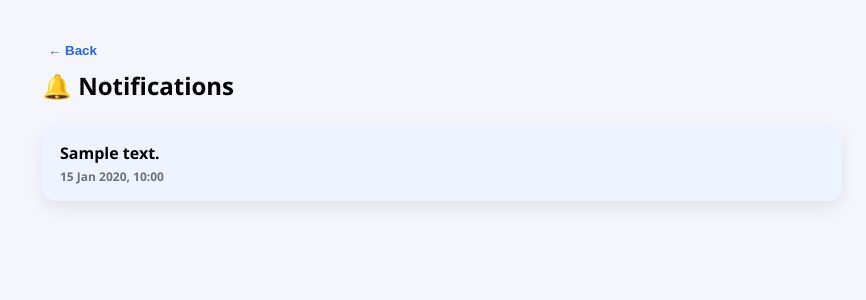
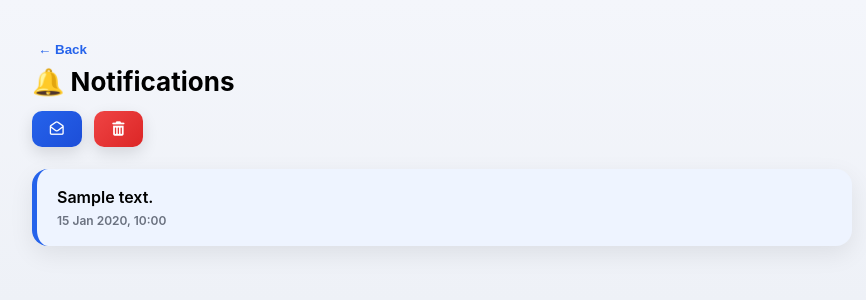
Before and after one commit to adithyaaneesh/django_wheelzy, a Django app: template wheelzy_app/templates/notifications.html in a window 1280 px wide. Shown: the top 300 px of the page, without its empty margins (198-1064 px from the left). Run offline with Django 3.2, Linux system fonts and the light colour scheme; the template is opened without the code that fills it: most values are stand-ins (such as "Sample title", 1, 10 or a date in 2020); some libraries are stand-ins or nearby versions.

Commit message:
minor changes

```diff
--- a/wheelzy_app/templates/notifications.html
+++ b/wheelzy_app/templates/notifications.html
@@ -3,50 +3,86 @@
 <head>
     <title>Notifications | Wheelzy</title>
     <meta name="viewport" content="width=device-width, initial-scale=1.0">
+    <link rel="stylesheet" href="https://cdnjs.cloudflare.com/ajax/libs/font-awesome/7.0.1/css/all.min.css" integrity="sha512-2SwdPD6INVrV/lHTZbO2nodKhrnDdJK9/kg2XD1r9uGqPo1cUbujc+IYdlYdEErWNu69gVcYgdxlmVmzTWnetw==" crossorigin="anonymous" referrerpolicy="no-referrer" />
 
     <style>
         body {
-            font-family: "Segoe UI", Tahoma, sans-serif;
-            background: #f4f6fb;
+            font-family: "Inter", "Segoe UI", Tahoma, sans-serif;
+            background: linear-gradient(180deg, #f4f6fb, #eef1f7);
             padding: 30px;
         }
 
         .page-header {
-            max-width: 800px;
+            max-width: 820px;
             margin: auto;
-            margin-bottom: 24px;
+            margin-bottom: 22px;
         }
 
         .page-header h2 {
-            margin: 0;
+            margin: 8px 0 14px;
+            font-size: 26px;
+        }
+
+        .actions {
+            display: flex;
+            gap: 12px;
+            flex-wrap: wrap;
+        }
+
+        .action-btn {
+            padding: 10px 16px;
+            border-radius: 10px;
+            border: none;
+            font-size: 14px;
+            font-weight: 600;
+            cursor: pointer;
+            transition: transform .15s ease, box-shadow .15s ease;
+            box-shadow: 0 6px 16px rgba(0,0,0,.12);
+        }
+
+        .action-btn:hover {
+            transform: translateY(-1px);
+        }
+
+        .mark-all {
+            background: linear-gradient(135deg,#2563eb,#1d4ed8);
+            color: white;
+        }
+
+        .clear-read {
+            background: linear-gradient(135deg,#ef4444,#dc2626);
+            color: white;
         }
 
         .notification-list {
-            max-width: 800px;
+            max-width: 820px;
             margin: auto;
         }
 
         .note {
             background: white;
-            padding: 16px 18px;
-            margin-bottom: 14px;
-            border-radius: 14px;
-            box-shadow: 0 6px 18px rgba(0,0,0,0.08);
+            padding: 18px 20px;
+            margin-bottom: 16px;
+            border-radius: 16px;
+            box-shadow: 0 8px 24px rgba(0,0,0,0.08);
             cursor: pointer;
-            position: relative;
-            transition: background 0.3s ease, font-weight 0.3s ease;
+            transition: all .25s ease;
+        }
 
+        .note:hover {
+            transform: translateY(-2px);
         }
 
         .note.unread {
             background: #eef4ff;
+            border-left: 5px solid #2563eb;
             font-weight: 600;
         }
 
         .note-time {
             font-size: 12px;
             color: #6b7280;
-            margin-top: 4px;
+            margin-top: 6px;
         }
 
         .modal {
@@ -84,7 +133,11 @@
             color: #2563eb;
             font-weight: 600;
             cursor: pointer;
-            margin-bottom: 10px;
+        }
+
+        #confirmModal .modal-content {
+            max-width: 380px;
+            text-align: center;
         }
     </style>
 </head>
@@ -96,6 +149,11 @@
 <div class="page-header">
     <button class="back-btn" onclick="history.back()">← Back</button>
     <h2>🔔 Notifications</h2>
+
+    <div class="actions">
+        <button class="action-btn mark-all" onclick="confirmMarkAllRead()"><i class="fa-regular fa-envelope-open"></i></button>
+        <button class="action-btn clear-read" onclick="confirmClearRead()"><i class="fa-solid fa-trash-can"></i></button>
+    </div>
 </div>
 
 <div class="notification-list">
@@ -114,111 +171,110 @@
 {% endfor %}
 </div>
 
+<!-- VIEW MODAL -->
 <div class="modal" id="notifModal">
     <div class="modal-content">
         <h3>Notification</h3>
         <p id="modalMessage"></p>
         <small id="modalTime"></small>
+        <button class="btn" onclick="markReadAndClose()">Mark as read & Close</button>
+    </div>
+</div>
 
-        <button class="btn" onclick="markReadAndClose()">
-            Mark as read & Close
-        </button>
+<!-- CONFIRM MODAL -->
+<div class="modal" id="confirmModal">
+    <div class="modal-content">
+        <h3 id="confirmTitle"></h3>
+        <p id="confirmMessage"></p>
+        <button class="btn" id="confirmYesBtn">Yes, Continue</button>
+        <button class="btn secondary" onclick="closeConfirmModal()">Cancel</button>
     </div>
 </div>
 
 <script>
 let currentNotifId = null;
 let currentNotifElement = null;
-let pollingPaused = true;
+let confirmAction = null;
 
 function openModal(el) {
     currentNotifId = el.dataset.id;
     currentNotifElement = el;
-    document.getElementById("modalMessage").innerText = el.dataset.message;
-    document.getElementById("modalTime").innerText = el.dataset.time;
-    document.getElementById("notifModal").style.display = "flex";
+    modalMessage.innerText = el.dataset.message;
+    modalTime.innerText = el.dataset.time;
+    notifModal.style.display = "flex";
 }
 
 function markReadAndClose() {
     fetch("{% url 'mark_notification_read' %}", {
         method: "POST",
-        headers: {
-            "X-CSRFToken": "{{ csrf_token }}"
-        },
+        headers: { "X-CSRFToken": "{{ csrf_token }}" },
         body: new URLSearchParams({ id: currentNotifId })
     }).then(() => {
-
-        // ✅ remove unread UI immediately
-        if (currentNotifElement) {
-            currentNotifElement.classList.remove("unread");
-        }
-
-        // ✅ update bell count LOCALLY (no race)
-        const badge = document.querySelector(".notif-count");
-        if (badge) {
-            let count = parseInt(badge.innerText);
-            count = Math.max(0, count - 1);
-
-            if (count === 0) {
-                badge.remove();
-            } else {
-                badge.innerText = count;
-            }
-        }
-
-        document.getElementById("notifModal").style.display = "none";
+        currentNotifElement.classList.remove("unread");
+        updateBadge(-1);
+        notifModal.style.display = "none";
     });
 }
 
-
-function updateBellCount() {
-    fetch("{% url 'unread_notification_count' %}")
-        .then(res => res.json())
-        .then(data => {
-            const badge = document.querySelector(".notif-count");
-            const bell = document.querySelector(".notification-bell");
-
-            if (!bell) return;
-
-            if (data.count > 0) {
-                if (badge) {
-                    badge.innerText = data.count;
-                } else {
-                    const span = document.createElement("span");
-                    span.className = "notif-count";
-                    span.innerText = data.count;
-                    bell.appendChild(span);
-                }
-            } else if (badge) {
-                badge.remove();
-            }
-        });
+function markAllRead() {
+    fetch("{% url 'mark_all_notifications_read' %}", {
+        method: "POST",
+        headers: { "X-CSRFToken": "{{ csrf_token }}" }
+    }).then(() => {
+        document.querySelectorAll(".note.unread").forEach(n => n.classList.remove("unread"));
+        removeBadge();
+    });
 }
 
-function refreshUnreadCount() {
-    if (window.pollingPaused) return; // ✅ SAFETY
-
-    fetch("{% url 'unread_notification_count' %}")
-        .then(res => res.json())
-        .then(data => {
-            const bell = document.querySelector(".notification-bell");
-            if (!bell) return;
-
-            let badge = bell.querySelector(".notif-count");
-
-            if (data.count > 0) {
-                if (!badge) {
-                    badge = document.createElement("span");
-                    badge.className = "badge notif-count";
-                    bell.appendChild(badge);
-                }
-                badge.innerText = data.count;
-            } else if (badge) {
-                badge.remove();
-            }
-        });
+function clearReadNotifications() {
+    fetch("{% url 'clear_read_notifications' %}", {
+        method: "POST",
+        headers: { "X-CSRFToken": "{{ csrf_token }}" }
+    }).then(() => {
+        document.querySelectorAll(".note:not(.unread)").forEach(n => n.remove());
+    });
 }
 
+function updateBadge(delta) {
+    const badge = document.querySelector(".notif-count");
+    if (!badge) return;
+    const count = Math.max(0, parseInt(badge.innerText) + delta);
+    count ? badge.innerText = count : badge.remove();
+}
+
+function removeBadge() {
+    const badge = document.querySelector(".notif-count");
+    if (badge) badge.remove();
+}
+
+function openConfirmModal(title, message, action) {
+    confirmTitle.innerText = title;
+    confirmMessage.innerText = message;
+    confirmAction = action;
+    confirmModal.style.display = "flex";
+}
+
+function closeConfirmModal() {
+    confirmAction = null;
+    confirmModal.style.display = "none";
+}
+
+function confirmMarkAllRead() {
+    openConfirmModal("Mark all as read?",
+        "All unread notifications will be marked as read.",
+        markAllRead);
+}
+
+function confirmClearRead() {
+    openConfirmModal("Clear read notifications?",
+        "All read notifications will be permanently removed.",
+        clearReadNotifications);
+}
+
+confirmYesBtn.onclick = () => {
+    if (confirmAction) confirmAction();
+    closeConfirmModal();
+};
 </script>
 
 </body>
--- a/wheelzy_app/urls.py
+++ b/wheelzy_app/urls.py
@@ -65,7 +65,8 @@ urlpatterns = [
 
     # ================= NOTIFICATIONS =================
     path("notifications/", views.notifications_view, name="notifications"),
-    # path("notifications/read/<int:pk>/", views.mark_notification_read, name="mark_notification_read"),
+    path("notifications/mark-all-read/", views.mark_all_notifications_read, name="mark_all_notifications_read"),
+    path("notifications/clear-read/", views.clear_read_notifications, name="clear_read_notifications"),
     path("notifications/mark-read/", views.mark_notification_read, name="mark_notification_read"),
     path("notifications/unread-count/", views.unread_notification_count, name="unread_notification_count"),
 
```
Also changed, not shown: other parts of wheelzy_app/templates/notifications.html (+19 -7 lines), wheelzy_app/views.py (+17 -0 lines), db.sqlite3.
